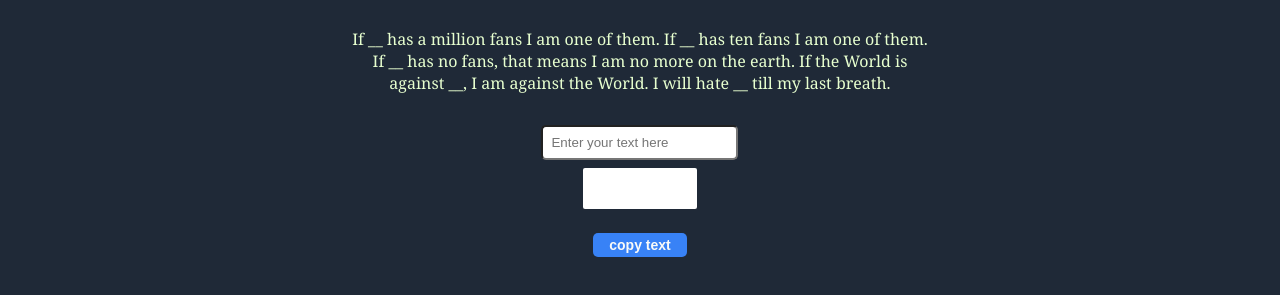
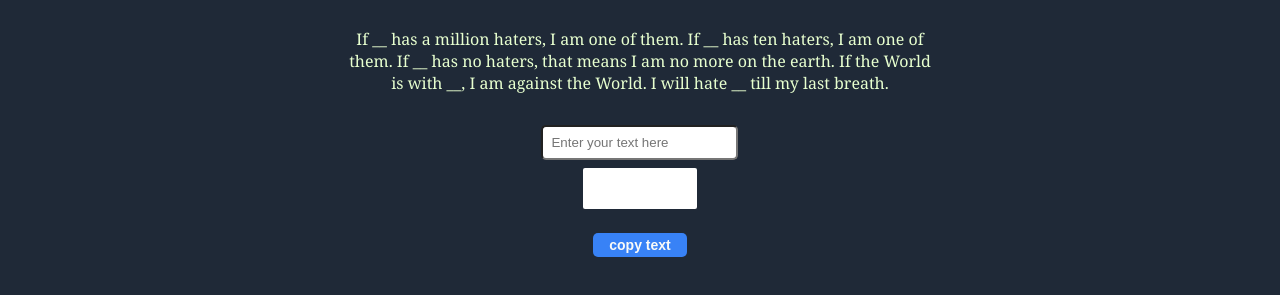
Before and after one commit to DARK-CODE-SSS/python_hate, a plain HTML site: page index.html in a window 1280 px wide. Shown: the part 375-670 px from the top of the page. Drawn offline with Linux system fonts and the light colour scheme.

Commit message:
Update index.html

```diff
--- a/index.html
+++ b/index.html
@@ -24,7 +24,7 @@
     <div class="title-section">
         <div class="hero">
             <div class="hero-text">Hater meme speech generator</div>
-            <div class="sub-hero-text">If __ has a million fans I am one of them. If __ has ten fans I am one of them. If __ has no fans, that means I am no more on the earth. If the World is against __, I am against the World. I will hate __ till my last breath.</div>
+            <div class="sub-hero-text">If __ has a million haters, I am one of them. If __ has ten haters, I am one of them. If __ has no haters, that means I am no more on the earth. If the World is with __, I am against the World. I will hate __ till my last breath.</div>
             <div class="main-function">
             <input type="text" placeholder="Enter your text here" id="input">
             <div id="output"></div>
```
